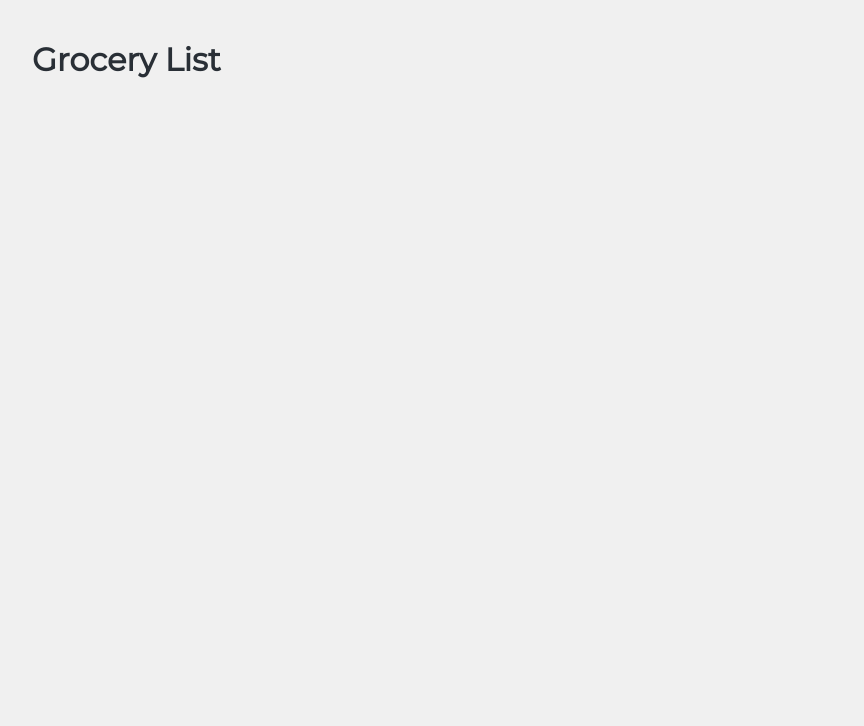
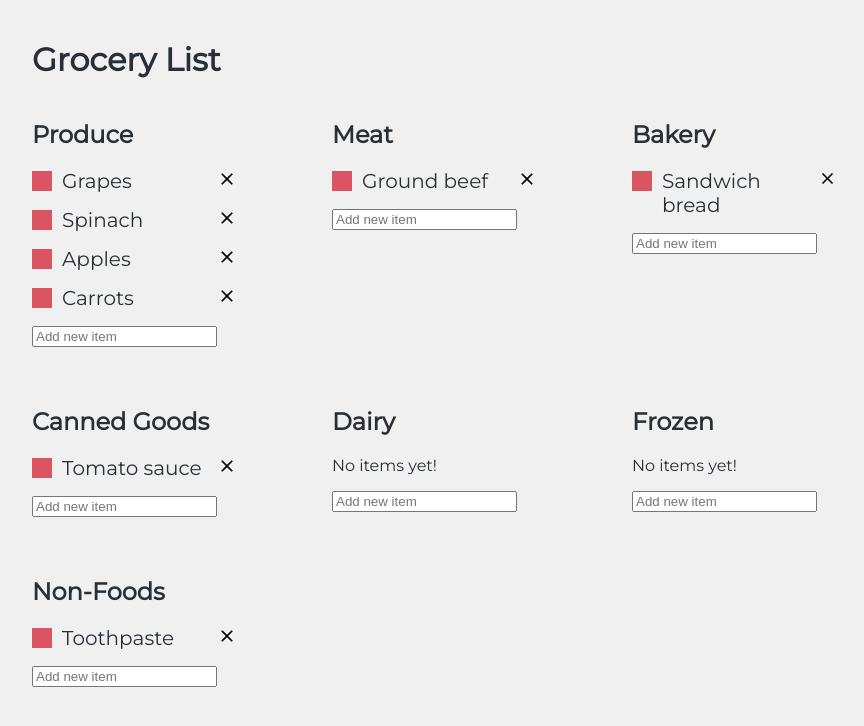
Before and after one commit to hhenske/CoderGirl-FrontEnd_Studio6, a React (Create React App) app: page / in a window 1280 px wide. Shown: the top 726 px of the page, without its empty margins (68-932 px from the left). Built offline with nearby package versions, Linux system fonts and the light colour scheme.

Commit message:
thru part 6, with help from solution

```diff
--- a/src/App.js
+++ b/src/App.js
@@ -2,13 +2,25 @@ import React, { useState } from "react";
 import "./App.css";
 import { STARTER_LIST } from "./data/starterList";
 import { CATEGORIES } from "./data/categoriesList";
+import CategoryList from "./components/CategoryList";
 
 const App = () => {
+    const [groceryList, setGroceryList] = useState(STARTER_LIST);
+
   return (
     <div className="App">
       <h1>Grocery List</h1>
       <div className="List__Container">
-        {/* TODO: Map over CategoRries to display a <CategoryList> component for each category */}
+
+        { CATEGORIES.map((category) => (
+          <CategoryList
+          key= {category}
+          category={category}
+          filteredGroceryList={groceryList.filter(
+            item => item.category === category)}
+            setGroceryList={setGroceryList}
+          />
+        ))}
         {/* First try to just make the category names appear before implementing <CategoryList> components */}
       </div>
     </div>
--- a/src/components/CategoryList.js
+++ b/src/components/CategoryList.js
@@ -1,24 +1,51 @@
 import React, { useState } from "react";
+import GroceryItem from './GroceryItem';
+
 
 const CategoryList = props => {
-  const { categoryName } = props;
+  const { category, filteredGroceryList, setGroceryList } = props;
+  const [inputVal, setInputVal] = useState ('');
+
 
   const handleInputKeyPress = e => {
-    if (e.key === "Enter") {
-      // TODO: Update groceryList state to add new item
+    if (e.key === "Enter" && inputVal) {
+      setGroceryList(prevList =>
+         [ ...prevList,
+          {
+            name: inputVal,
+            checked: false,
+            category: category,
+          },
+        ]);
+       setInputVal('');
+
+
+
     }
   };
 
   return (
     <div className="List">
-      <h2>{categoryName}</h2>
-      <ul></ul>
+      <h2>{category}</h2>
+      {filteredGroceryList.length === 0 ? (
+        <p>No items yet!</p>
+      ) : (
+        <ul>
+          {filteredGroceryList.map(item => (
+            <GroceryItem
+              key={item.name}
+              item={item}
+              setGroceryList={setGroceryList}
+            />
+          ))}
+        </ul>
+      )}
       <input
         type="text"
         placeholder="Add new item"
-        value=""
+        value={inputVal}
         onKeyDown={handleInputKeyPress}
-        onChange={() => {}}
+        onChange={e => setInputVal(e.target.value)}
       />
     </div>
   );
--- a/src/components/GroceryItem.js
+++ b/src/components/GroceryItem.js
@@ -1,14 +1,23 @@
 import React from "react";
 
 const GroceryItem = props => {
-  const { item } = props;
+  const { item, setGroceryList } = props;
 
   const handleItemClick = () => {
-    // TODO: Update groceryList state to check/uncheck item
+    setGroceryList(prevList =>
+      prevList.map(prevItem=> {
+        if (prevItem.name=== item.name) {
+          return { ...prevItem, checked: !item.checked };
+        }
+        return prevItem;
+      })
+    );
   };
 
   const handleDelBtnClick = () => {
-    // TODO: Update groceryList state to delete item
+    setGroceryList(prevList =>
+      prevList.filter(prevItem => prevItem.name !== item.name)
+      );
   };
 
   return (
```
